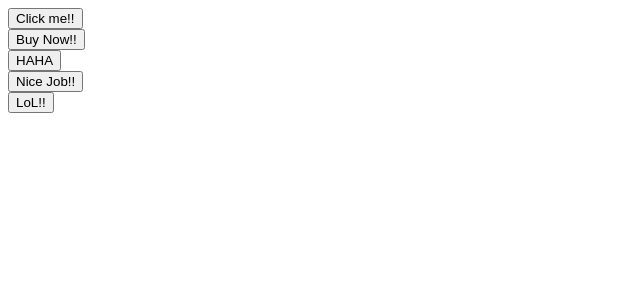
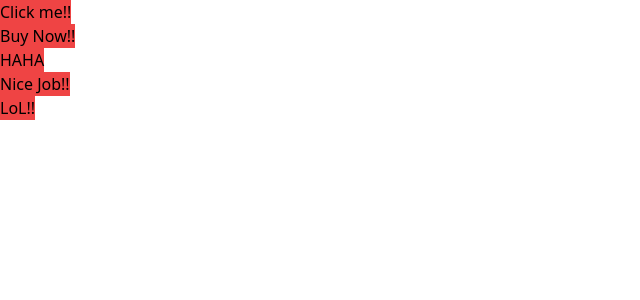
Before and after one commit to poyingHAHA/React_learning, a React (Create React App) app in the folder 6_custom_nav_and_routing/: page / in a window 1280 px wide. Shown: the top 300 px of the page, without its empty margins (0-640 px from the left). Built offline with nearby package versions, Linux system fonts and the light colour scheme.

Commit message:
6. import index.css and using tailwind

```diff
--- a/6_custom_nav_and_routing/src/App.js
+++ b/6_custom_nav_and_routing/src/App.js
@@ -1,10 +1,11 @@
 import Button from "./Button";
+import "./index.css";
 
 function App(){
     return (
         <div>
             <div>
-                <Button success primary>Click me!!</Button>
+                <Button>Click me!!</Button>
             </div>
             <div>
                 <Button>Buy Now!!</Button>
--- a/6_custom_nav_and_routing/src/Button.js
+++ b/6_custom_nav_and_routing/src/Button.js
@@ -1,4 +1,4 @@
-import propTypes from 'prop-types';
+import PropTypes from 'prop-types';
 
 function Button({
     children,
@@ -11,7 +11,7 @@ function Button({
     rounded
 }){
     return (
-        <button>{children}</button>
+        <button className="bg-red-500">{children}</button>
     );
 }
 
@@ -21,7 +21,7 @@ Button.propTypes = {
             + Number(!!secondary)
             + Number(!!success)
             + Number(!!danger)
-            + Number(!!warning)
+            + Number(!!warning);
 
             if(count > 1){
                 return new Error('Only one can be true');
--- a/6_custom_nav_and_routing/tailwind.config.js
+++ b/6_custom_nav_and_routing/tailwind.config.js
@@ -1,8 +1,6 @@
 /** @type {import('tailwindcss').Config} */
 module.exports = {
-  content: [
-    "./src/**/*.{html,js}"
-  ],
+  content: ["./src/**/*.{js,jsx,ts,tsx}"],
   theme: {
     extend: {},
   },
```
Also changed, not shown: 1 other file (tests, documents, lock files or other folders).
